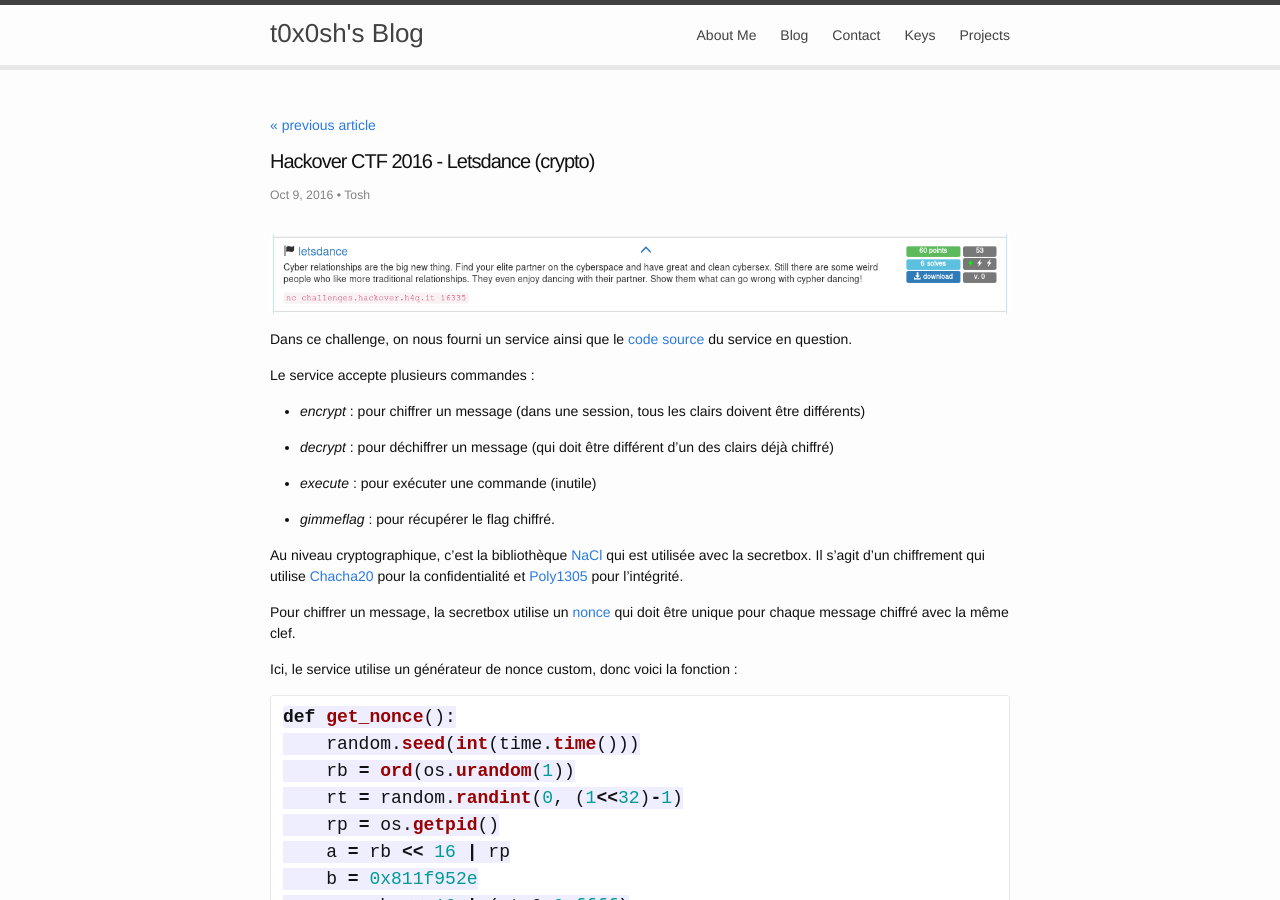
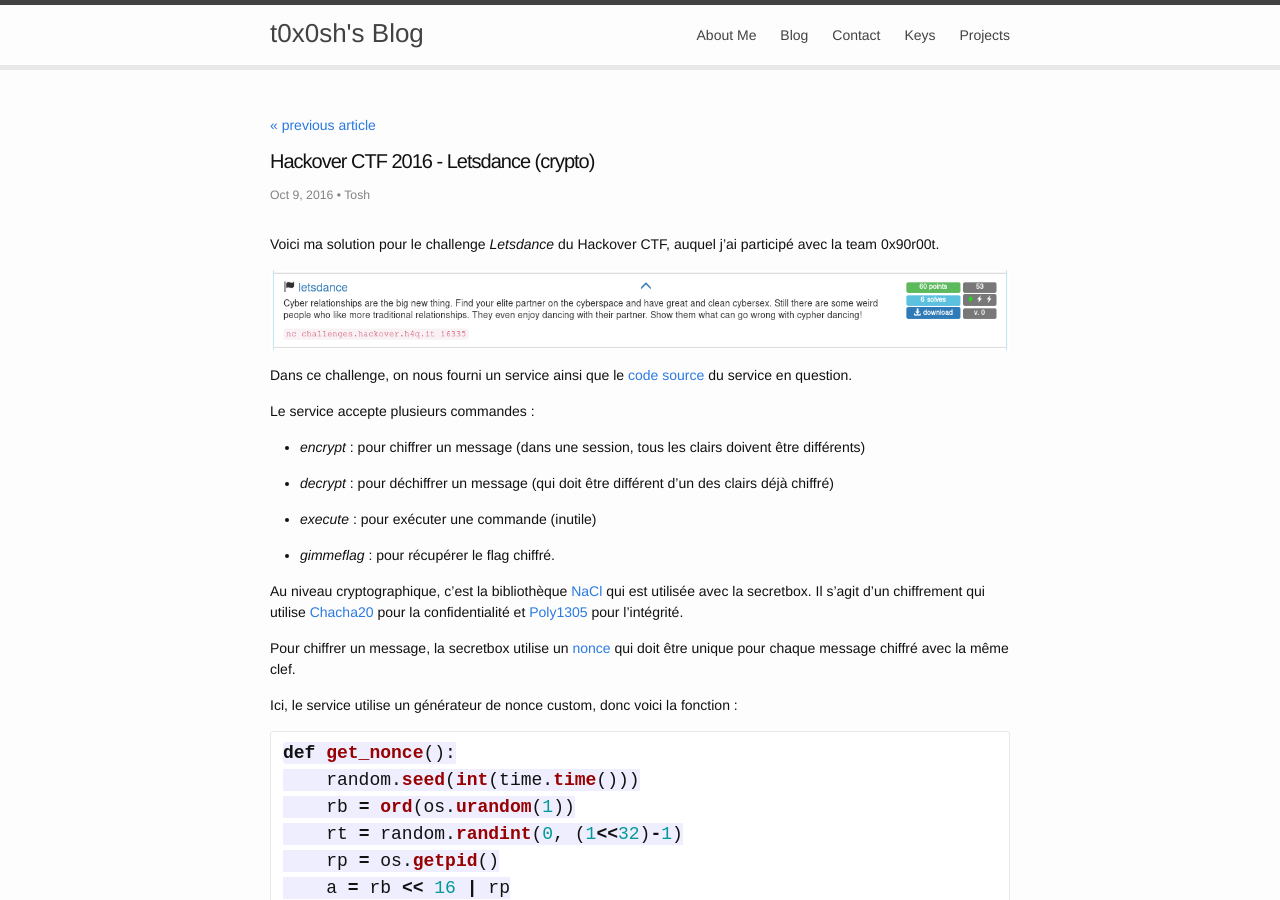
Before and after one commit to t00sh/tosh-codes, a Jekyll site: the page built from _posts/2016-10-09-hackover-letsdance.md, in a window 1280 px wide and 900 px high. Built offline with Jekyll 4.4.1, drawn with Linux system fonts in a browser that asks for light colours; Markdown is read by kramdown in place of the engine named in the settings; formulas are drawn with MathJax 3.

Commit message:
Add the 0x90r00t team reference (for laxadedi :p)

```diff
--- a/_posts/2016-10-09-hackover-letsdance.md
+++ b/_posts/2016-10-09-hackover-letsdance.md
@@ -5,6 +5,8 @@ date: 2016-10-09
 tags: ctf,crypto,nonce,nacl
 layout: post
 ---
+
+Voici ma solution pour le challenge *Letsdance* du Hackover CTF, auquel j'ai participé avec la team 0x90r00t.
 
 ![Letsdance](/images/hackover-2016.png)
 
```
